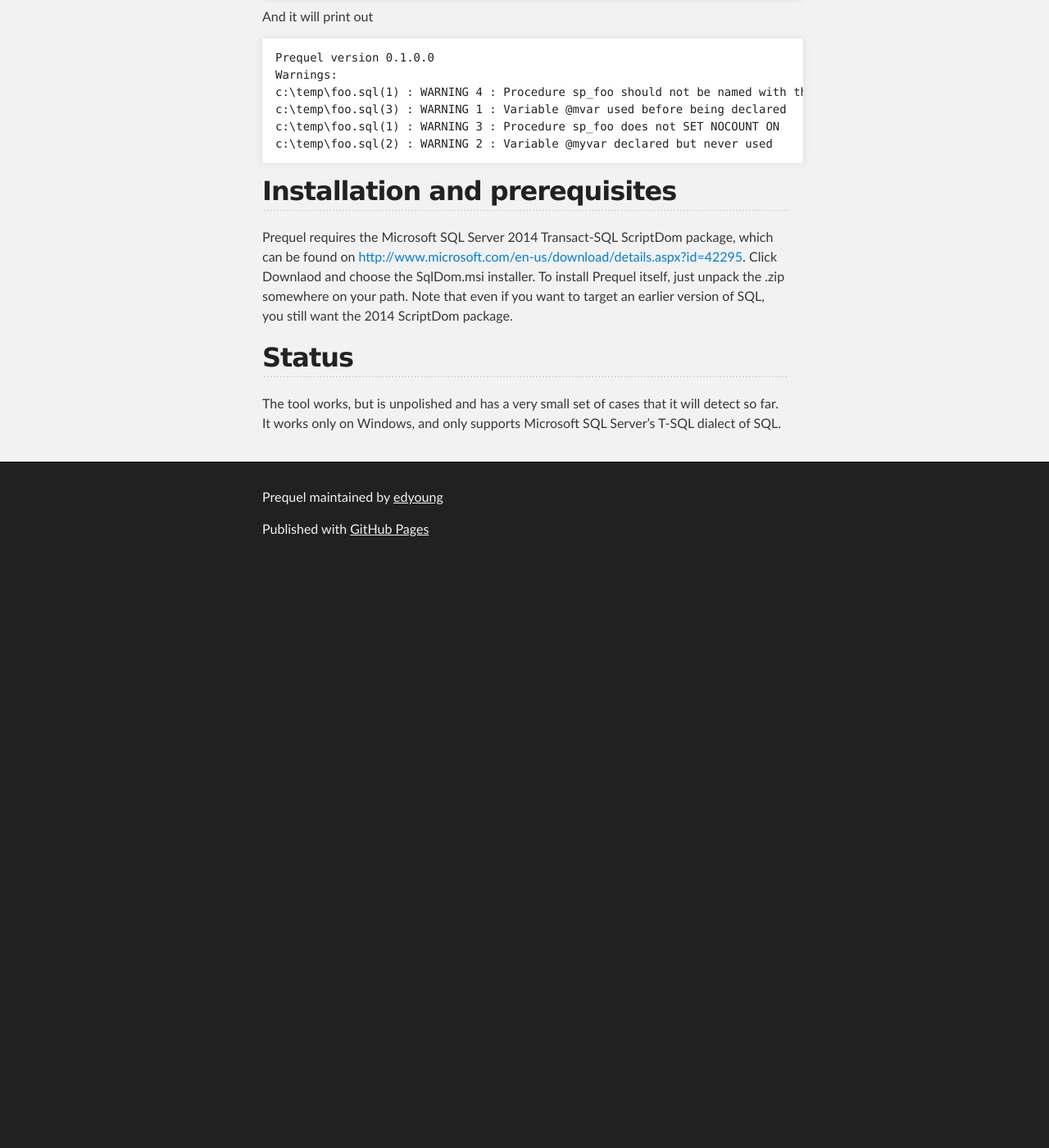
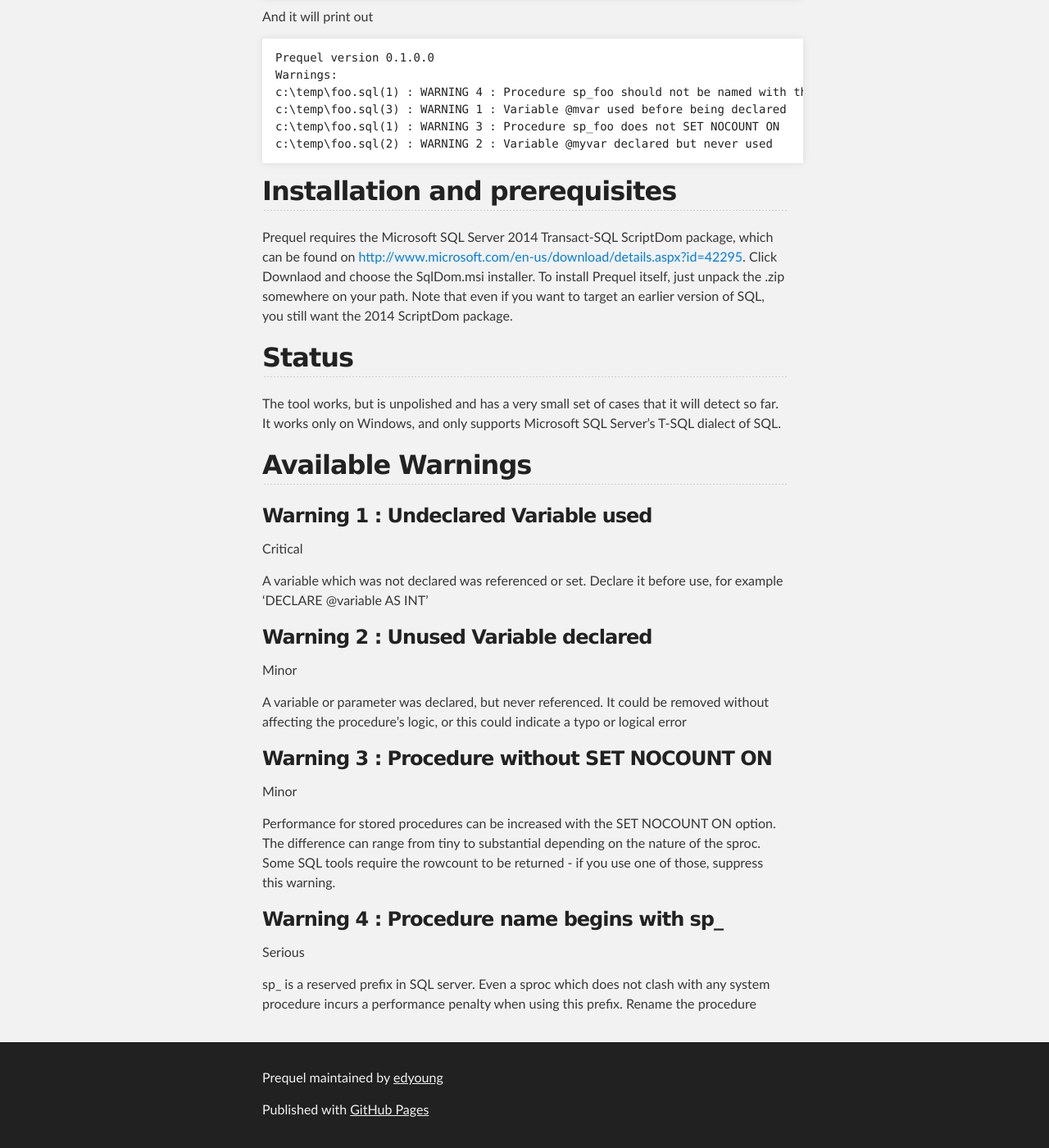
Before and after one commit to edyoung/Prequel, a Jekyll site: the page built from index.md, in a window 1280 px wide and 1400 px high, scrolled down 833 px. Shown: the whole window at 82% size. Built offline with Jekyll 4.4.1, drawn with Linux system fonts in a browser that asks for light colours; before the commit the page ends 1525 px from its top, so only the background shows below that.

Commit message:
include warnings list in index page

```diff
--- a/index.md
+++ b/index.md
@@ -4,3 +4,7 @@
 ---
 
 {% include_relative README.md  %}
+
+## Available Warnings
+
+{% include_relative warnings.md %}
--- a/warnings.md
+++ b/warnings.md
@@ -1,10 +1,24 @@
----
-title: Prequel Warnings
-layout: default
----
 
-## Available warnings
+### Warning 1 : Undeclared Variable used
+Critical
+
+A variable which was not declared was referenced or set. Declare it before use, for example 'DECLARE @variable AS INT'
 
 
+### Warning 2 : Unused Variable declared
+Minor
 
-foo bar
+A variable or parameter was declared, but never referenced. It could be removed without affecting the procedure's logic, or this could indicate a typo or logical error
+
+
+### Warning 3 : Procedure without SET NOCOUNT ON
+Minor
+
+Performance for stored procedures can be increased with the SET NOCOUNT ON option. The difference can range from tiny to substantial depending on the nature of the sproc.
+Some SQL tools require the rowcount to be returned - if you use one of those, suppress this warning.
+
+
+### Warning 4 : Procedure name begins with sp_
+Serious
+
+sp_ is a reserved prefix in SQL server. Even a sproc which does not clash with any system procedure incurs a performance penalty when using this prefix. Rename the procedure
```
